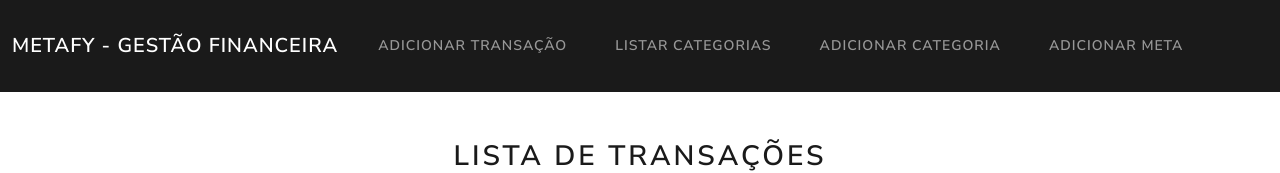
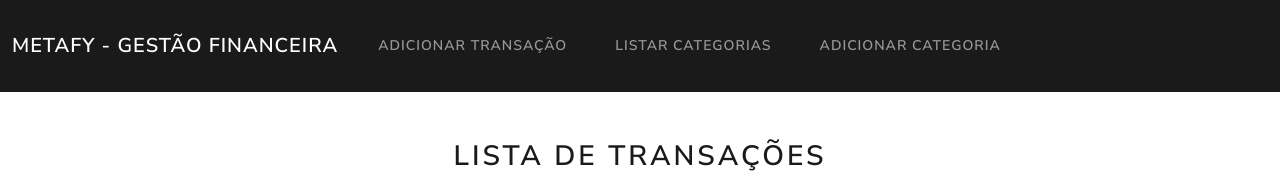
Before and after one commit to IasmimCoder/Metafy-project, a React (Vite) app in the folder metafy/: page / in a window 1280 px wide. Both pictures are taken after typing "name@example.com", "Sample123" into the empty fields and a click on the button "LOGIN". Shown: the top 173 px of the page. Built offline with nearby package versions, Linux system fonts and the light colour scheme; no server answers.

Commit message:
Metafy V1.1

```diff
--- a/metafy/src/pages/Home.jsx
+++ b/metafy/src/pages/Home.jsx
@@ -72,11 +72,11 @@ const Home = () => {
                   Adicionar Categoria
                 </Link>
               </li>
-              <li className="nav-item">
+              {/* <li className="nav-item">
                 <Link className="nav-link" to="/home/goals/create">
                   Adicionar Meta
                 </Link>
-              </li>
+              </li> Será implementado quando houver a parte de autenticação. eta necessita de usuário */}
             </ul>
           </div>
         </div>
```
